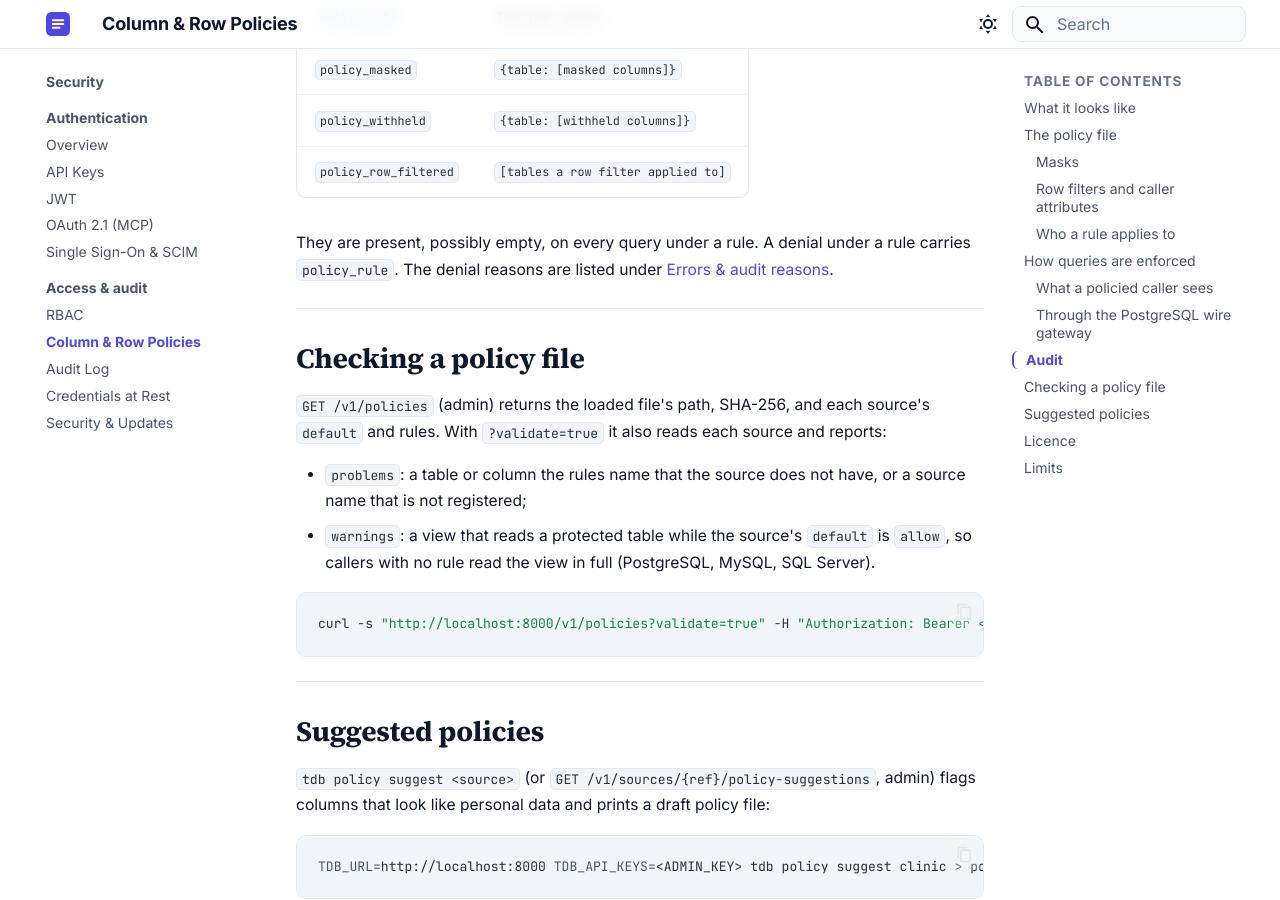
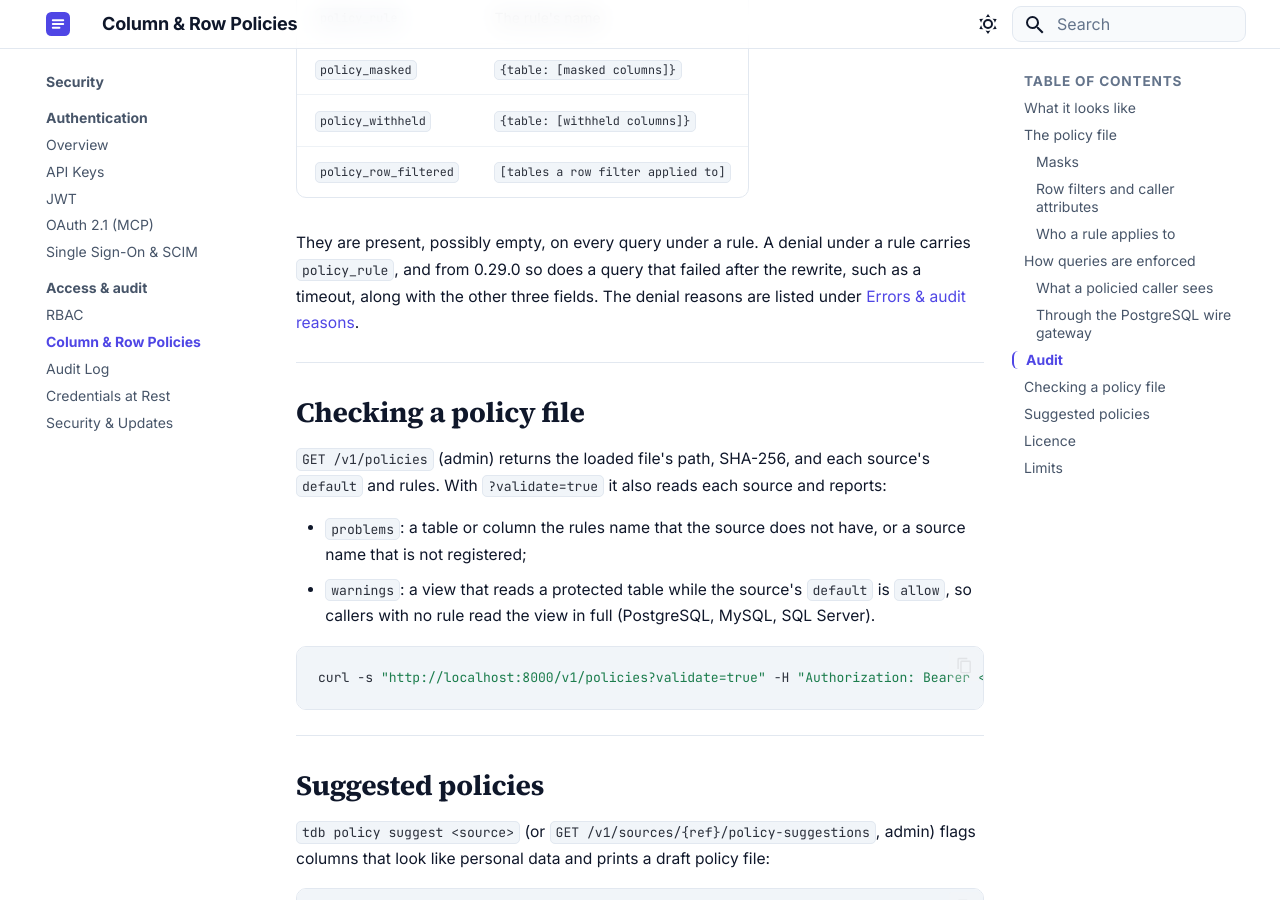
Before and after one commit to tdb-project/tdb-docs, an MkDocs documentation site: the page built from docs/security/policies.md, in a window 1280 px wide and 900 px high, scrolled down 5963 px. Built offline with MkDocs 1.6.1 and Material for MkDocs 9.7.7, drawn with Linux system fonts in a browser that asks for light colours; some of the changed text lies outside the part shown.

Commit message:
docs: 0.29.0 and 0.17.1
Co-Authored-By: Claude Opus 5.5 <noreply@anthropic.com>

```diff
--- a/docs/security/policies.md
+++ b/docs/security/policies.md
@@ -221,7 +221,8 @@ While a policy file is loaded, **every** query and denial entry carries
 | `policy_row_filtered` | `[tables a row filter applied to]` |
 
 They are present, possibly empty, on every query under a rule. A denial under a rule
-carries `policy_rule`. The denial reasons are listed under
+carries `policy_rule`, and from 0.29.0 so does a query that failed after the rewrite, such as
+a timeout, along with the other three fields. The denial reasons are listed under
 [Errors & audit reasons](../reference/errors.md#column-and-row-policies).
 
 ---
```
Also changed, not shown: other parts of docs/security/policies.md (+0 -2 lines), docs/release-notes.md (+1 -0 lines).
